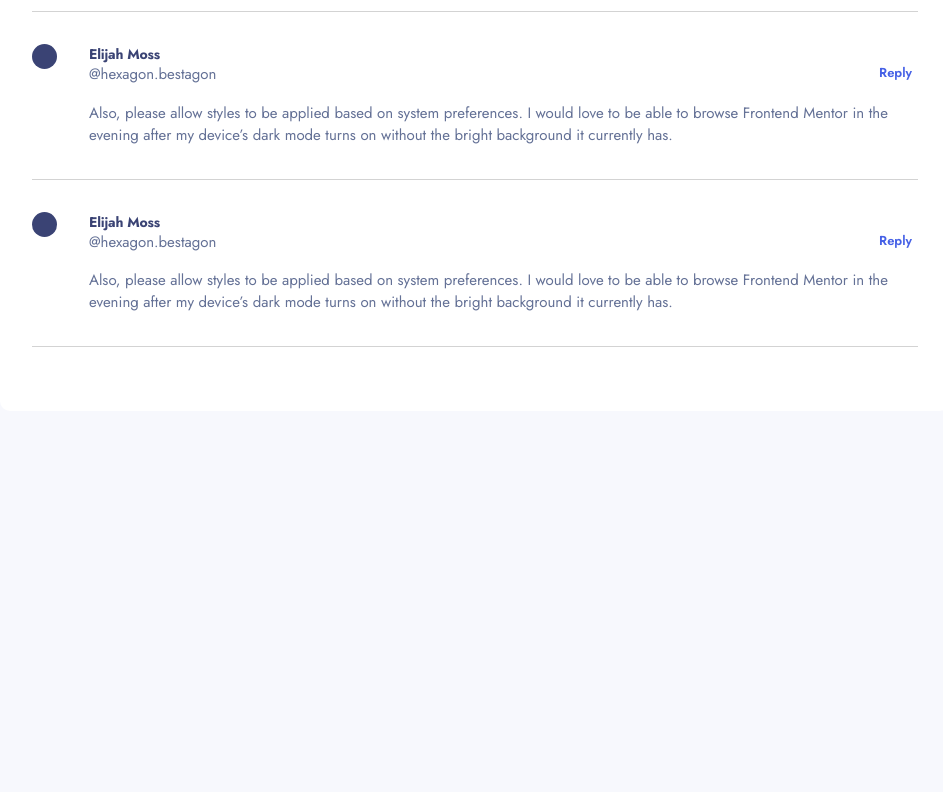
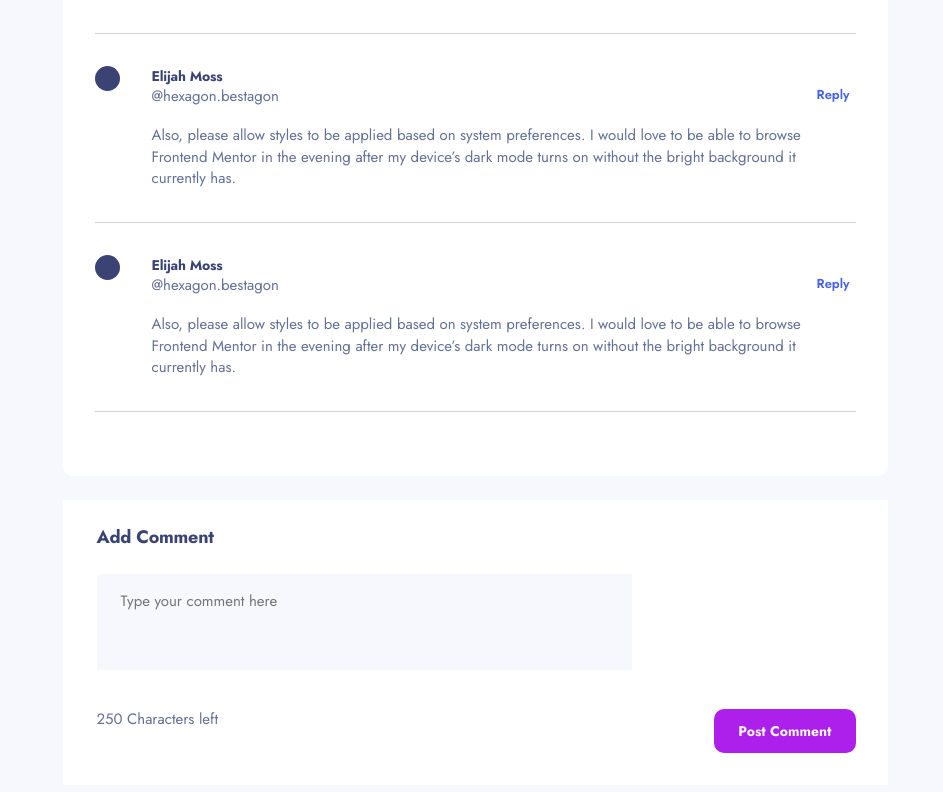
Before and after one commit to ecesemabekdemir/productFeedback, a Next.js app: page /comment/1 in a window 1280 px wide. Shown: the part 532-1324 px from the top of the page, without its empty margins (165-1108 px from the left). Before the commit the page ends 1023 px from the top, so only its background shows below. Built offline with nearby package versions, Linux system fonts and the light colour scheme.

Commit message:
comment add eklendi css yapıldı. Css düzenlemeleri tamamlandı

```diff
--- a/app/(main)/comment/detailPage.css
+++ b/app/(main)/comment/detailPage.css
@@ -1,5 +1,7 @@
 
 .detailPage {
+  margin: 0 auto;
+  width: 825px;
   margin-block:80px;
 }
 .detailPageHeader {
--- /dev/null
+++ b/components/addComment/addComment.css
@@ -0,0 +1,55 @@
+.addCommentForm {
+  padding: 24px 32px 32px 34px;
+  background-color: #ffffff;
+
+}
+
+.addCommentForm  h2 {
+  margin-bottom: 24px;
+  color: #3a4374;
+  font-size: 18px;
+  font-weight: 700;
+  line-height: 26.01px;
+  letter-spacing: -0.25px;
+  text-align: left;
+}
+
+.addCommentBtn button {
+  background: none;
+  border: none;
+  cursor: pointer;
+  background-color: #ad1fea;
+  font-size: 14px;
+  font-weight: 700;
+  line-height: 20.23px;
+  text-align: left;
+  color: #f2f4fe;
+  padding: 12.5px 24px 11.5px 24px;
+  border-radius: 10px;
+}
+
+small {
+  color: #647196;
+  font-size: 15px;
+  font-weight: 400;
+  line-height: 21.68px;
+  text-align: left;
+}
+
+.form-group textarea {
+  width: 664px;
+  height: 96px;
+  font-size: 15px;
+  line-height: 21.68px;
+  color: #3a4374;
+  border-radius: 5px 0px 0px 0px;
+  border: 1px solid #f7f8fd;
+  background-color: #f7f8fd;
+  margin-bottom: 32px;
+  resize: none;
+}
+
+.btn-group {
+  display: flex;
+  justify-content: space-between;
+}
--- a/components/addComment/index.jsx
+++ b/components/addComment/index.jsx
@@ -1,3 +1,41 @@
-export default function AddComment() {
-  return <div className="addComment"></div>;
+"use client";
+import "./AddComment.css";
+import { useEffect, useState } from "react";
+import { toast } from "sonner";
+
+export default function AddCommentForm() {
+  const [text, setText] = useState("");
+  const MAX_CHAR = 250;
+  const [remainingChar, setRemainingChar] = useState(250);
+
+  useEffect(() => {
+    setRemainingChar(MAX_CHAR - text.length);
+  }, [text]);
+
+  const handleSubmit = (e) => {
+    e.preventDefault();
+    if (remainingChar < 0) {
+      toast.error("250 karakterden fazla olamaz.");
+      return;
+    }
+  };
+
+  return (
+    <div className="addCommentForm">
+      <h2>Add Comment</h2>
+      <form className="form-group" onSubmit={handleSubmit}>
+        <textarea
+          placeholder="Type your comment here"
+          value={text}
+          onChange={(e) => setText(e.target.value)}
+        ></textarea>
+        <div className="btn-group">
+          <small>{remainingChar} Characters left</small>
+          <div className="addCommentBtn">
+            <button>Post Comment</button>
+          </div>
+        </div>
+      </form>
+    </div>
+  );
 }
--- a/components/commentList/commentList.css
+++ b/components/commentList/commentList.css
@@ -2,6 +2,7 @@
   padding: 24px 32px 32px 32px ;
   background-color: #ffffff;
   border-radius: 10px;
+  margin-bottom: 24px;
   h2 {
     margin-bottom: 28px;
     color: #3a4374;
--- a/components/comments/index.jsx
+++ b/components/comments/index.jsx
@@ -1,3 +1,4 @@
+import AddCommentForm from "../addComment";
 import CommentList from "../commentList";
 import FeedbackCard from "../feedbackCard";
 
@@ -6,6 +7,7 @@ export default function Comments() {
     <div className="comments">
       <FeedbackCard />
       <CommentList />
+      <AddCommentForm />
     </div>
   );
 }
--- a/package.json
+++ b/package.json
@@ -9,9 +9,10 @@
     "lint": "next lint"
   },
   "dependencies": {
+    "next": "14.2.15",
     "react": "^18",
     "react-dom": "^18",
-    "next": "14.2.15"
+    "sonner": "^1.5.0"
   },
   "devDependencies": {
     "eslint": "^8",
```
Also changed, not shown: 1 other file (tests, documents, lock files or other folders).
